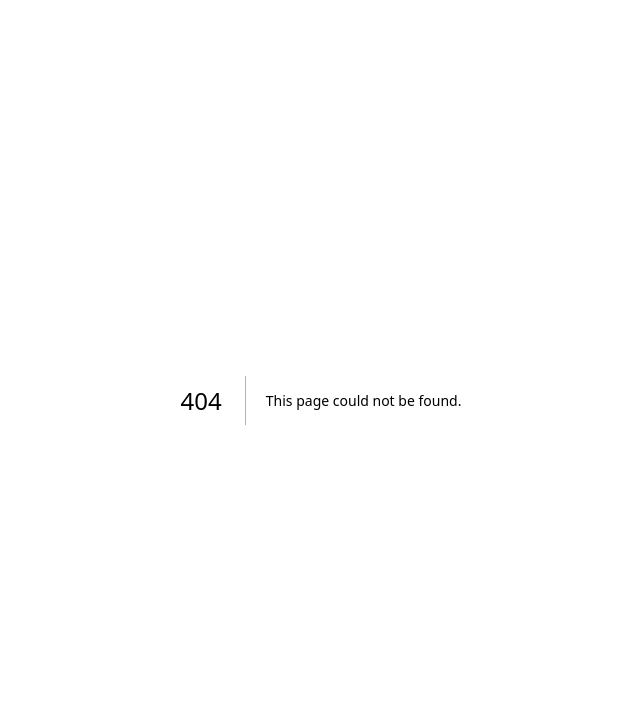
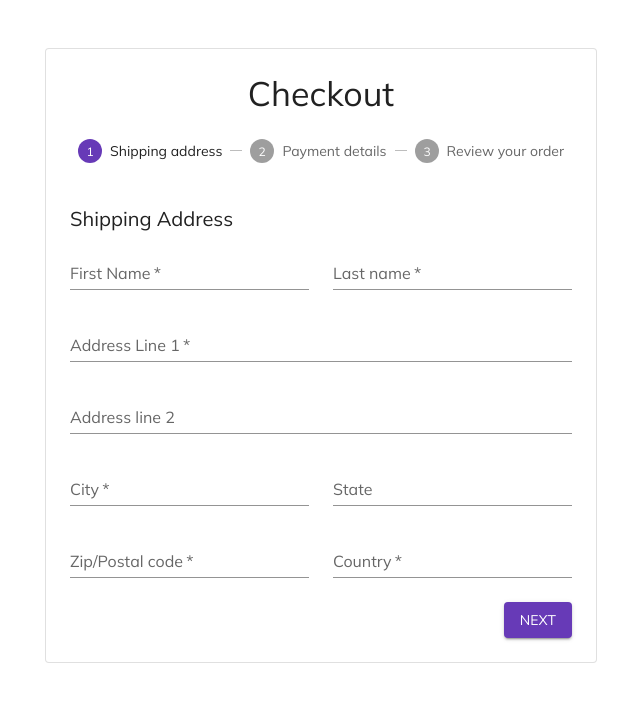
Before and after one commit to trigbitAnuj/mui-frontend, a Next.js app: page /checkout in a window 1280 px wide. Before the commit this address had no page. Shown: the top 702 px of the page, without its empty margins (319-959 px from the left). Built offline with nearby package versions, Linux system fonts and the light colour scheme.

Commit message:
Create checkout.tsx

```diff
--- /dev/null
+++ b/pages/checkout.tsx
@@ -0,0 +1,95 @@
+import AddressForm from "@/components/AddressForm";
+import Payment from "@/components/Payment";
+import Review from "@/components/Review";
+import {
+  Container,
+  Paper,
+  Step,
+  StepLabel,
+  Stepper,
+  Typography,
+  Box,
+  Button,
+} from "@mui/material";
+import React from "react";
+
+const steps = ["Shipping address", "Payment details", "Review your order"];
+
+const getStepContent = (step: number) => {
+  switch (step) {
+    case 0:
+      return <AddressForm />;
+    case 1:
+      return <Payment />;
+    case 2:
+      return <Review />;
+    default:
+      throw new Error("Unknown step");
+  }
+};
+
+const Checkout = () => {
+  const [activeStep, setActiveStep] = React.useState(0);
+
+  const handleNext = () => {
+    setActiveStep(activeStep + 1);
+  };
+  const handleBack = () => {
+    setActiveStep(activeStep - 1);
+  };
+
+  return (
+    <>
+      <Container component="main" maxWidth="sm" sx={{ mb: 4 }}>
+        <Paper
+          variant="outlined"
+          sx={{ my: { xs: 3, md: 6 }, p: { xs: 2, md: 3 } }}
+        >
+          <Typography component="h1" variant="h4" align="center">
+            Checkout
+          </Typography>
+          <Stepper activeStep={activeStep} sx={{ pt: 3, pb: 5 }}>
+            {steps.map((label) => (
+              <Step key={label}>
+                <StepLabel>{label}</StepLabel>
+              </Step>
+            ))}
+          </Stepper>
+          {activeStep === steps.length ? (
+            <>
+              <Typography variant="h5" gutterBottom>
+                Thank you for your order
+              </Typography>
+              <Typography variant="subtitle1">
+                Your order number is #2001539. We have emailed your order
+                confirmation, and will send you an update when your order has
+                shipped.
+              </Typography>
+            </>
+          ) : (
+            <>
+              {getStepContent(activeStep)}
+              <Box sx={{ display: "flex", justifyContent: "end" }}>
+                {activeStep !== 0 && (
+                  <Button sx={{ mt: 3, ml: 1 }} onClick={handleBack}>
+                    Back
+                  </Button>
+                )}
+
+                <Button
+                  variant="contained"
+                  onClick={handleNext}
+                  sx={{ mt: 3, ml: 1 }}
+                >
+                  {activeStep === steps.length - 1 ? "place Order" : "Next"}
+                </Button>
+              </Box>
+            </>
+          )}
+        </Paper>
+      </Container>
+    </>
+  );
+};
+
+export default Checkout;
```
